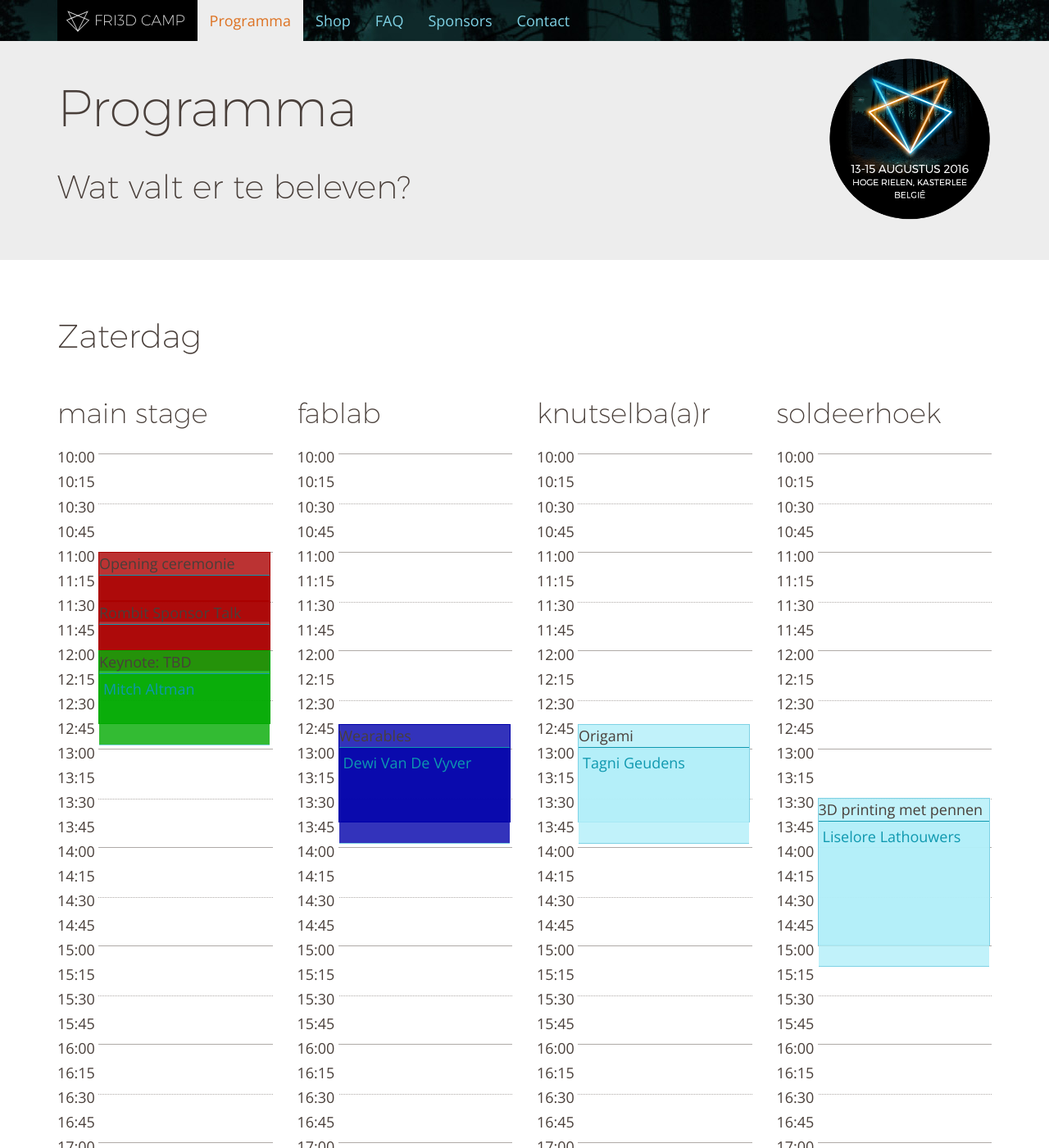
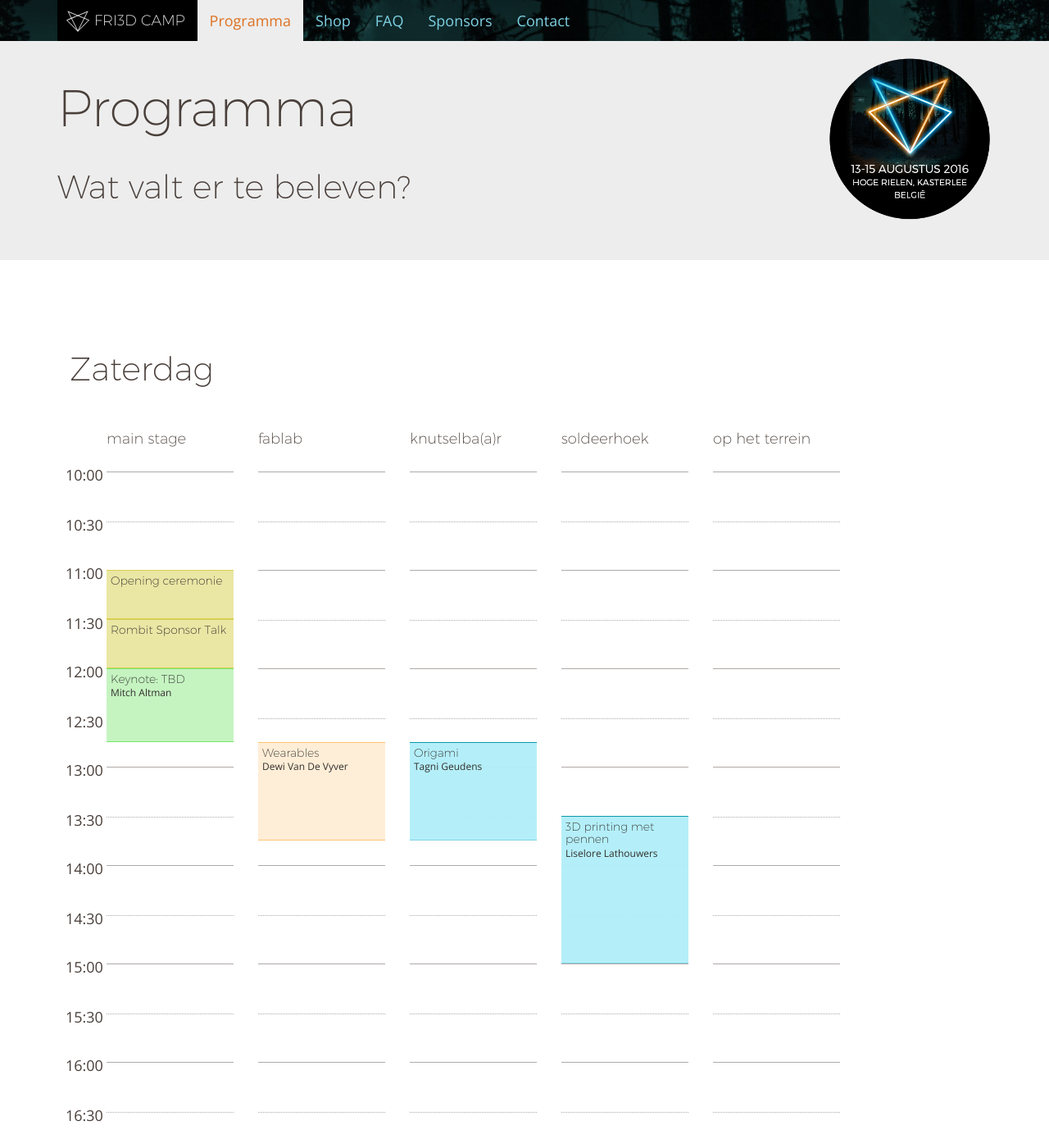
Before and after one commit to Fri3dCamp/fri3dweb2016, a Jekyll site: the page built from programma-dev/index.html, in a window 1280 px wide and 1400 px high. Shown: the whole window at 82% size. Built offline with Jekyll 4.4.1, drawn with Linux system fonts in a browser that asks for light colours; nearby versions of some CDN libraries; some of the changed text lies outside the part shown.

Commit message:
navigation in schedule + color scheme schedule

```diff
--- a/_includes/programma-hours.html
+++ b/_includes/programma-hours.html
@@ -3,121 +3,97 @@
     <div class="schedule-row schedule-row-hour">
         <div class="schedule-halfhour">
             <p class="schedule-timelabel">10:00</p>
-            <p class="schedule-timelabel">10:15</p>
         </div>
         <div class="schedule-halfhour">
             <p class="schedule-timelabel">10:30</p>
-            <p class="schedule-timelabel">10:45</p>
         </div>
     </div>
     <div class="schedule-row schedule-row-hour">
         <div class="schedule-halfhour">
             <p class="schedule-timelabel">11:00</p>
-            <p class="schedule-timelabel">11:15</p>
         </div>
         <div class="schedule-halfhour">
             <p class="schedule-timelabel">11:30</p>
-            <p class="schedule-timelabel">11:45</p>
         </div>
     </div>
     <div class="schedule-row schedule-row-hour">
         <div class="schedule-halfhour">
             <p class="schedule-timelabel">12:00</p>
-            <p class="schedule-timelabel">12:15</p>
         </div>
         <div class="schedule-halfhour">
             <p class="schedule-timelabel">12:30</p>
-            <p class="schedule-timelabel">12:45</p>
         </div>
     </div>
     <div class="schedule-row schedule-row-hour">
         <div class="schedule-halfhour">
             <p class="schedule-timelabel">13:00</p>
-            <p class="schedule-timelabel">13:15</p>
         </div>
         <div class="schedule-halfhour">
             <p class="schedule-timelabel">13:30</p>
-            <p class="schedule-timelabel">13:45</p>
         </div>
     </div>
     <div class="schedule-row schedule-row-hour">
         <div class="schedule-halfhour">
             <p class="schedule-timelabel">14:00</p>
-            <p class="schedule-timelabel">14:15</p>
         </div>
         <div class="schedule-halfhour">
             <p class="schedule-timelabel">14:30</p>
-            <p class="schedule-timelabel">14:45</p>
         </div>
     </div>
     <div class="schedule-row schedule-row-hour">
         <div class="schedule-halfhour">
             <p class="schedule-timelabel">15:00</p>
-            <p class="schedule-timelabel">15:15</p>
         </div>
         <div class="schedule-halfhour">
             <p class="schedule-timelabel">15:30</p>
-            <p class="schedule-timelabel">15:45</p>
         </div>
     </div>
     <div class="schedule-row schedule-row-hour">
         <div class="schedule-halfhour">
             <p class="schedule-timelabel">16:00</p>
-            <p class="schedule-timelabel">16:15</p>
         </div>
         <div class="schedule-halfhour">
             <p class="schedule-timelabel">16:30</p>
-            <p class="schedule-timelabel">16:45</p>
         </div>
     </div>
     <div class="schedule-row schedule-row-hour">
         <div class="schedule-halfhour">
             <p class="schedule-timelabel">17:00</p>
-            <p class="schedule-timelabel">17:15</p>
         </div>
         <div class="schedule-halfhour">
             <p class="schedule-timelabel">17:30</p>
-            <p class="schedule-timelabel">17:45</p>
         </div>
     </div>
     <div class="schedule-row schedule-row-hour">
         <div class="schedule-halfhour">
             <p class="schedule-timelabel">18:00</p>
-            <p class="schedule-timelabel">18:15</p>
         </div>
         <div class="schedule-halfhour">
             <p class="schedule-timelabel">18:30</p>
-            <p class="schedule-timelabel">18:45</p>
         </div>
     </div>
     <div class="schedule-row schedule-row-hour">
         <div class="schedule-halfhour">
             <p class="schedule-timelabel">19:00</p>
-            <p class="schedule-timelabel">19:15</p>
         </div>
         <div class="schedule-halfhour">
             <p class="schedule-timelabel">19:30</p>
-            <p class="schedule-timelabel">19:45</p>
         </div>
     </div>
     <div class="schedule-row schedule-row-hour">
         <div class="schedule-halfhour">
             <p class="schedule-timelabel">20:00</p>
-            <p class="schedule-timelabel">20:15</p>
         </div>
         <div class="schedule-halfhour">
             <p class="schedule-timelabel">20:30</p>
-            <p class="schedule-timelabel">20:45</p>
         </div>
     </div>
     <div class="schedule-row schedule-row-hour">
         <div class="schedule-halfhour">
             <p class="schedule-timelabel">21:00</p>
-            <p class="schedule-timelabel">21:15</p>
         </div>
         <div class="schedule-halfhour">
             <p class="schedule-timelabel">21:30</p>
-            <p class="schedule-timelabel">21:45</p>
         </div>
     </div>
     <div class="schedule-row schedule-row-hour">
--- a/programma-dev/index.html
+++ b/programma-dev/index.html
@@ -5,20 +5,39 @@
 ---
 <div class="schedule clearfix">
     {% for day in site.data.days %}
+    <div class="container schedule-day" id="schedule-{{ day | downcase }}">
         <h2>{{ day | capitalize }}</h2>
-    <div class="row">
+        <ul class="nav nav-pills daysnav visible-sm visible-xs">
+            {% if day != "zaterdag" %}
+            <li>
+                <a href="#schedule-zaterdag">Zaterdag</a>
+            </li>
+            {% endif %}
+            {% if day != "zondag" %}
+            <li>
+                <a href="#schedule-zondag">Zondag</a>
+            </li>
+            {% endif %}
+            {% if day != "maandag" %}
+            <li>
+                <a href="#schedule-maandag">Maandag</a>
+            </li>
+            {% endif %}
+        </ul>
+    </div>
     <div class="container visible-sm visible-xs">
-            <ul class="nav nav-pills" id="tracksnav">
+        <ul class="nav nav-tabs tracksnav" id="tracksnav-{{ day | downcase }}">
           {% assign active = true %}
           {% for track in site.data.tracks %}
-              <li role="presentation" class="{% if active == true %}active{% assign active = false %}{% endif %}"><a href="#track-{{ track | remove: " " | downcase }}">{{ track }}</a></li>
+          <li role="presentation" class="{% if active == true %}active{% assign active = false %}{% endif %}"><a href="#track-{{ track | remove: " " | downcase }}-{{ day }}">{{ track }}</a></li>
           {% endfor %}
         </ul>
     </div>
-        <div class="schedule-cols">
+    <div class="row">
+        <div class="schedule-cols" id="schedule-{{ day | downcase }}">
             {% for track in site.data.tracks %}
             <!-- begin track "{{ track }}" -->
-            <div class="col-md-3 schedule-col" id="track-{{ track | remove: " " | downcase }}-{{ day }}">
+            <div class="col-md-2 schedule-col" id="track-{{ track | remove: " " | downcase }}-{{ day }}">
                 <h3>{{ track }}</h3>
                 <div class="schedule-items">
                     {% include programma-hours.html %}
@@ -37,8 +56,10 @@
                     <article class="schedule-item {{ activity.type }}"
                              data-event-start="{{ activity.timing.start }}"
                              data-event-end="{{ activity.timing.end }}"
-                             style="top:{{ start_top }}px;height:{{ duration_height }}px;">{{ activity.title }}
-                        <a class="schedule-clickarea bg1" href="#"><span>{{ activity.speakers }}</span></a>
+                             style="top:{{ start_top }}px;height:{{ duration_height }}px;">
+                        <a class="schedule-clickarea bg1" href="#">
+                            <h4>{{ activity.title }}</h4>
+                            <span>{{ activity.speakers }}</span></a>
                     </article>
                         {% endif %}
                       {% endif %}
```
Also changed, not shown: _includes/javascript-programma.html (+4 -4 lines), source/schedule.less (+49 -19 lines), css/app.css. Lines whose indentation alone changed are shown as unchanged.
